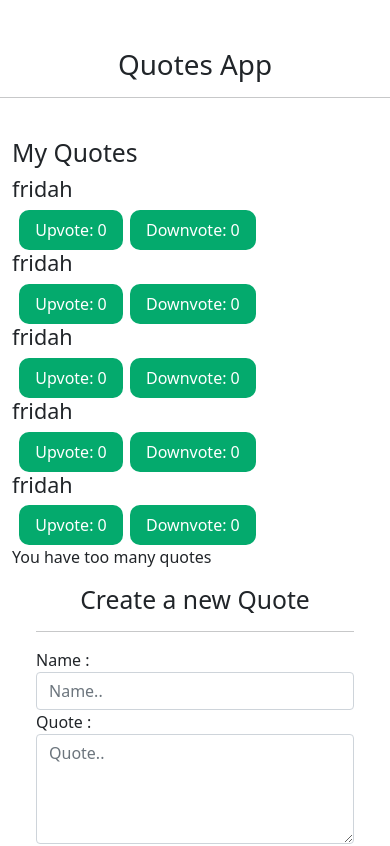
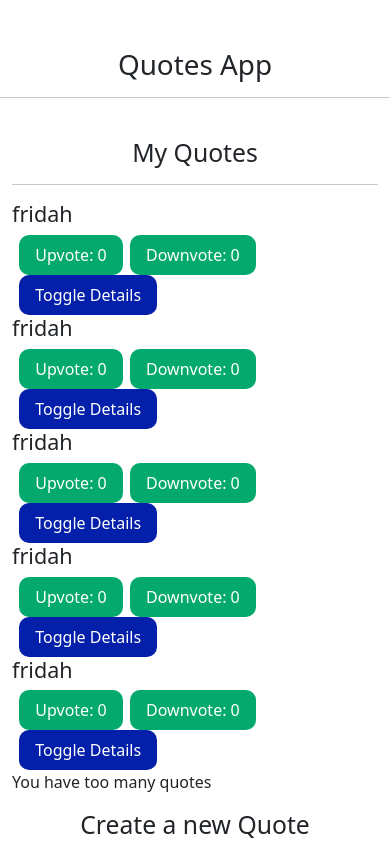
Before and after one commit to Fridah-kalee/Quotes, an Angular app: page / in a window 390 px wide. Shown: the top 846 px of the page. Built offline with nearby package versions, Linux system fonts and the light colour scheme.

Commit message:
Fixing errors to make app responsive

```diff
--- a/src/app/quote/quote.component.css
+++ b/src/app/quote/quote.component.css
@@ -9,3 +9,14 @@
     border-radius: 10px;
 
 }
+#toggle{
+    background-color: #0420aa;
+    border: none;
+    color: white;
+    padding: 8px 16px;
+    text-decoration: none;
+    margin-left: 2%;
+    cursor: pointer;
+    border-radius: 10px;
+
+}
--- a/src/app/quote/quote.component.html
+++ b/src/app/quote/quote.component.html
@@ -3,29 +3,32 @@
  <div class="container">
     <div class="row mt-md-5 pt-4">
         <div class="col-md-6">
-            <h2>My Quotes</h2>
+            <h2 class="text-center">My Quotes</h2>
+            <hr>
 
         <div *ngFor ="let quote of quotes; let i =index">
+
             <div>
                 <div *ngIf ="highest == quote.upvote && quote.upvote>0; then highlight else empty"></div>
+                <button (click)="toggleDetails(i)" id="toggle">Toggle Details</button>
                 <ng-template #highlight>
                     <h4>{{quote.author}}</h4>
-                    <!-- <button>view more</button> -->
-                    <button (click)="upVote()" id="btn">Upvote: {{quote.upvote}}</button>
-                    <button (click)="downVote()" id="btn">Downvote: {{quote.downvote}}</button>
+                    <button (click)="upVote(i)" id="btn">Upvote: {{quote.upvote}}</button>
+                    <button (click)="downVote(i)" id="btn">Downvote: {{quote.downvote}}</button>
                 </ng-template>
 
                 <ng-template #empty>
                     <h4>{{quote.author}}</h4>
-                    <button (click)="upVote()" id="btn">Upvote: {{quote.upvote}}</button>
-                    <button (click)="downVote()" id="btn">Downvote: {{quote.downvote}}</button>
+                    <button (click)="upVote(i)" id="btn">Upvote: {{quote.upvote}}</button>
+                    <button (click)="downVote(i)" id="btn">Downvote: {{quote.downvote}}</button>
                 </ng-template>
 
             </div>
+            <div *ngIf="quote.showQuote">
+                <app-quote-detail *ngIf="quote.showQuote" [quote]="quote" (isComplete) = "deleteQuote($event,i)"></app-quote-detail>
+            </div>
         </div>
-        <!-- <div *ngIf="quote.showQuote">
-            <app-quote-detail *ngIf="quote.showQuote" [quote]="quote" (isComplete) = "deleteQuote($event,i)"></app-quote-detail>
-        </div> -->
+
     </div>
     <p *ngIf='quotes.length > 4'>You have too many quotes</p>
         <div class="col-md-6">
--- a/src/app/quote/quote.component.ts
+++ b/src/app/quote/quote.component.ts
@@ -20,11 +20,19 @@ export class QuoteComponent implements OnInit {
   upvotes=0;
   downvotes=0;
 
-  upVote(){
-    this.upvotes=this.upvotes +1;
+  toggleDetails(index){
+    this.quotes[index].showQuote=! this.quotes[index].showQuote
   }
-  downVote(){
-    this.downvotes=this.downvotes +1;
+
+  upVote(index){
+    var up = this.quotes[index].upvote+1;
+    this.quotes[index].upvote=up;
+  }
+
+  downVote(index){
+    var down = this.quotes[index].downvote+1;
+    this.quotes[index].downvote=down;
+
   }
   deleteQuote(isComplete, index){
     if(isComplete) {
```
